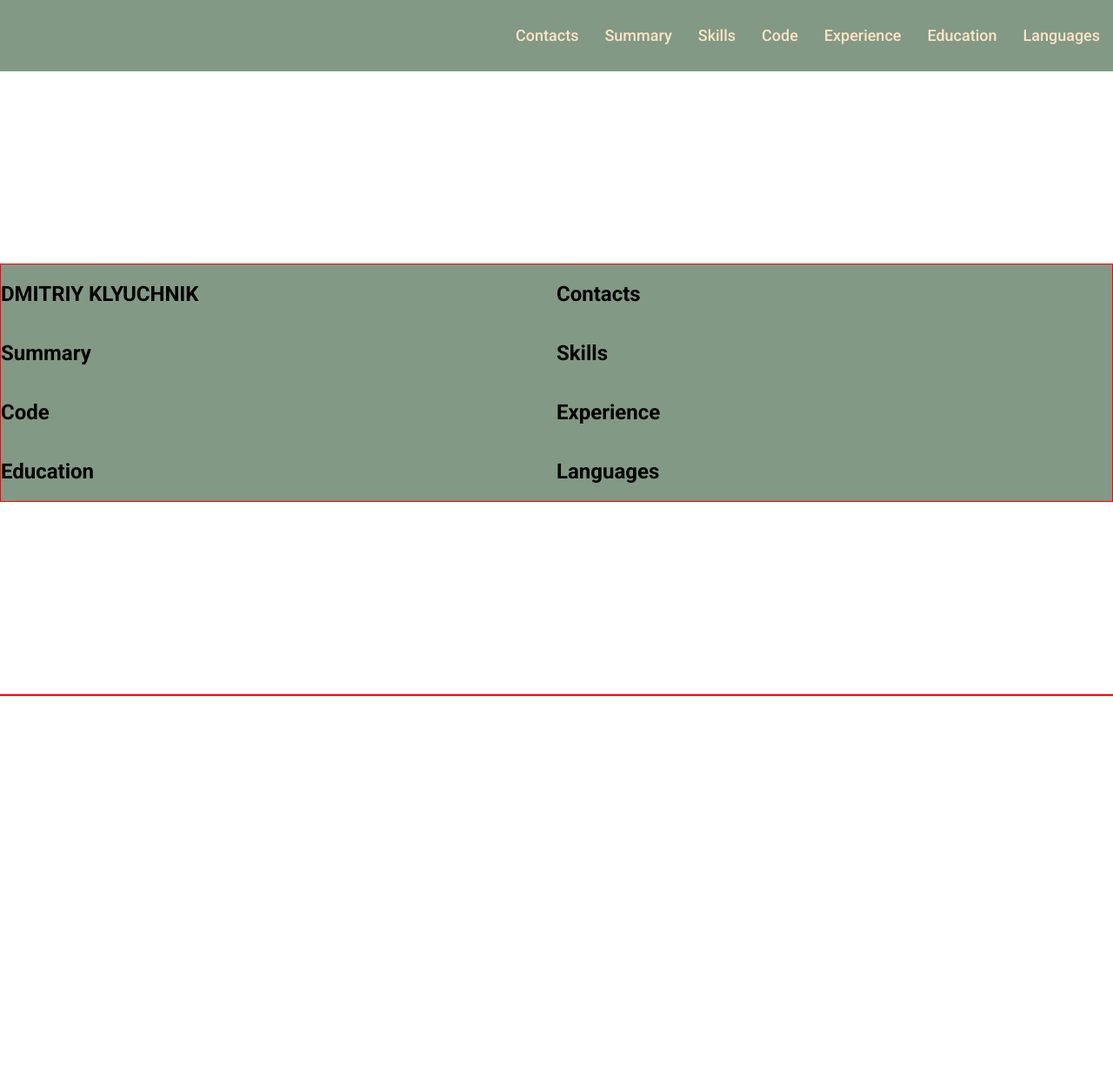
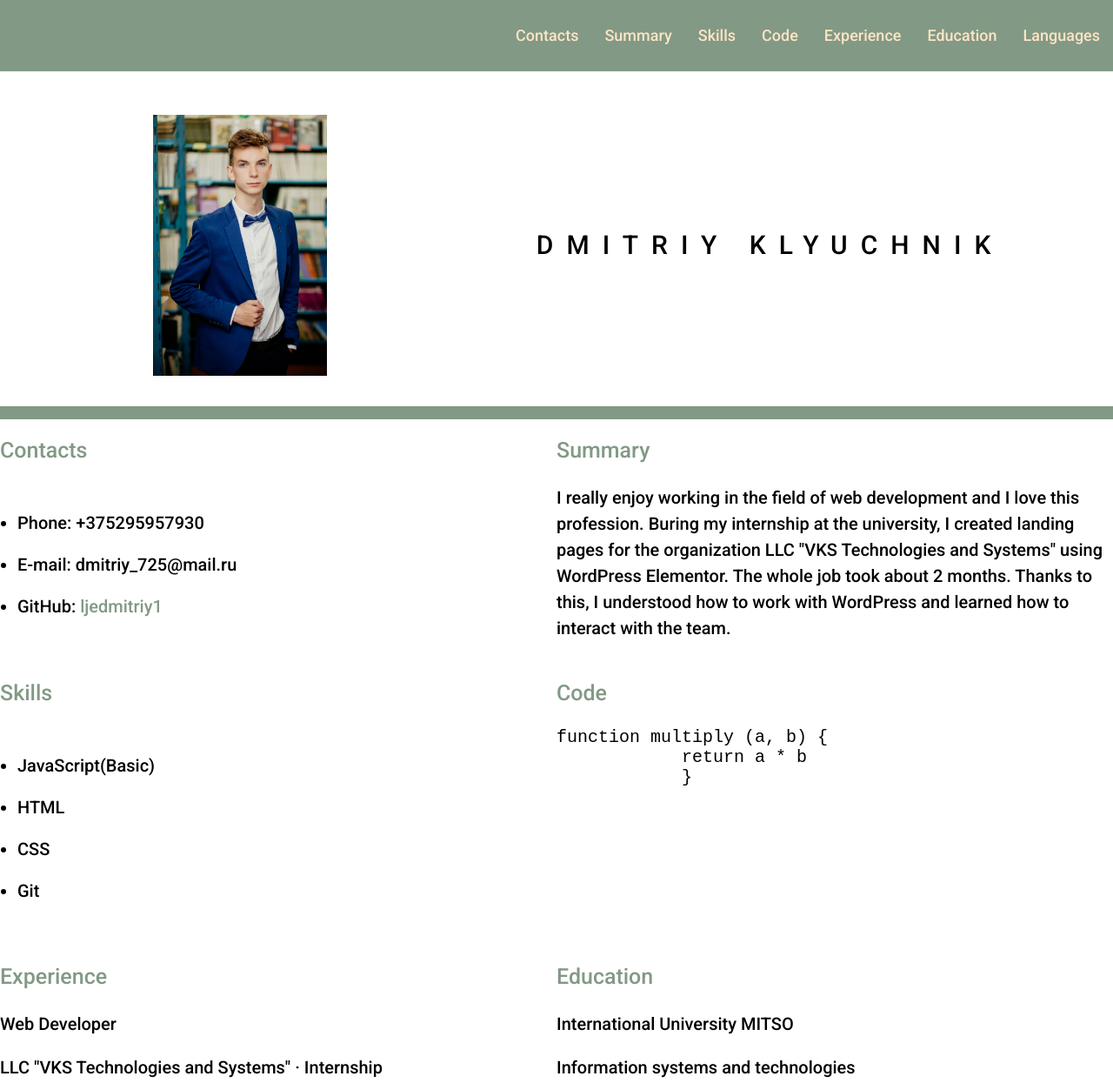
Before and after one commit to ljedmitriy1/rsschool-cv, a plain HTML site: page index.html in a window 1280 px wide. Shown: the top 1245 px of the page at 87% size. Before the commit the page ends 800 px from the top, so only its background shows below. Drawn offline with Linux system fonts and the light colour scheme.

Commit message:
feat: change main block

```diff
--- a/index.html
+++ b/index.html
@@ -41,32 +41,79 @@
         </ul>
       </nav>
     </header>
-    <main class="main main-container">
-      <div class="container"></div>
-      <section class="section" id="profile">
-        <h1 class="section-title">DMITRIY KLYUCHNIK</h1>
+    <main class="main">
+      <div class="container main-container">
+        <section class="section section-profile" id="profile">
+          <img
+            src="/rsschool-cv/assets/hgE1V-5P2A3_OZ8NYc7SsFauMpE6MJHBC71mt9Gt8X0NGtus0bzSy0UB9Aq4RnZIgppDhMoA.jpg"
+            alt="avatar"
+            class="profile-logo"
+          />
+          <div class="section-profile-title">
+            <h1 class="section-title main-title">DMITRIY KLYUCHNIK</h1>
+          </div>
         </section>
         <section class="section" id="contacts">
-        <h2 class="section-title">Contacts</h2>
+          <h2 class="section-title caption-title">Contacts</h2>
+          <ul class="section-list">
+            <li class="section-item">Phone: +375295957930</li>
+            <li class="section-item">E-mail: dmitriy_725@mail.ru</li>
+            <li class="section-item">
+              GitHub:
+              <a href="https://github.com/ljedmitriy1" class="main-link"
+                >ljedmitriy1</a
+              >
+            </li>
+          </ul>
         </section>
         <section class="section" id="summary">
-        <h2 class="section-title">Summary</h2>
+          <h2 class="section-title caption-title">Summary</h2>
+          <p class="text">
+            I really enjoy working in the field of web development and I love
+            this profession. Вuring my internship at the university, I created
+            landing pages for the organization LLC "VKS Technologies and
+            Systems" using WordPress Elementor. The whole job took about 2
+            months. Thanks to this, I understood how to work with WordPress and
+            learned how to interact with the team.
+          </p>
         </section>
         <section class="section" id="skills">
-        <h2 class="section-title">Skills</h2>
+          <h2 class="section-title caption-title">Skills</h2>
+          <ul class="section-list">
+            <li class="section-item">JavaScript(Basic)</li>
+            <li class="section-item">HTML</li>
+            <li class="section-item">CSS</li>
+            <li class="section-item">Git</li>
+          </ul>
         </section>
         <section class="section" id="code">
-        <h2 class="section-title">Code</h2>
+          <h2 class="section-title caption-title">Code</h2>
+          <pre class="pre"><code>function multiply (a, b) {
+            return a * b
+            }</code></pre>
         </section>
         <section class="section" id="experience">
-        <h2 class="section-title">Experience</h2>
+          <h2 class="section-title caption-title">Experience</h2>
+          <p class="text">Web Developer</p>
+          <p class="text">LLC "VKS Technologies and Systems" · Internship</p>
+          <p class="text">Apr 2022 - May 2022 / 2 month</p>
+          <p class="text">Minsk, Republic of Belarus</p>
         </section>
         <section class="section" id="education">
-        <h2 class="section-title">Education</h2>
+          <h2 class="section-title caption-title">Education</h2>
+          <p class="text">International University MITSO</p>
+          <p class="text">Information systems and technologies</p>
+          <p class="text">September 2018 - June 2022</p>
         </section>
         <section class="section" id="languages">
-        <h2 class="section-title">Languages</h2>
+          <h2 class="section-title caption-title">Languages</h2>
+          <ul class="section-list">
+            <li class="section-item">Russian - Native</li>
+            <li class="section-item">English - Intermediate</li>
+            <li class="section-item">Polish - Upper-Intermediate</li>
+          </ul>
         </section>
+      </div>
     </main>
     <footer class="footer">
       <div class="container"></div>
--- a/style.css
+++ b/style.css
@@ -14,11 +14,11 @@ body {
     background-color:#829985;
 }
 .main {
-    border: 1px solid red;
-    background-color: #829985;
+    margin-bottom: auto;
 }
 .footer {
     border: 1px solid red;
+    margin-bottom: auto;
 }
 .container {
     max-width: 1440px;
@@ -62,3 +62,59 @@ html {
         width: 100%;
     }
 }
+.section-title {
+    color:#829985;
+    font-size: 20px;
+    margin-bottom: 25px;
+    font-weight: 500;
+}
+.profile-logo {
+    width: 300px;
+    height: 300px;
+    object-fit: scale-down;
+}
+.section-profile {
+    display: flex;
+    justify-content: space-around;
+    width: 100%;
+    padding: 50px 30px 35px;
+    border-bottom: 15px solid #829985;
+  }
+  .section-profile-title {
+    display: flex;
+    flex-direction: column;
+    justify-content: center;
+  }
+  .main-title {
+    color:black;
+    letter-spacing: 15px;
+    font-size: 30px;
+  }
+  .caption-title {
+    font-size: 25px;
+  }
+  .section-list{
+    font-size: 20px;
+    color:black;
+    line-height: 2.4;
+    padding: 20px;
+  }
+  .main-link{
+    color:#829985;
+    text-decoration: none;
+    transition: color 0.5s;
+  }
+  .section-item a {
+    transition: color 0.5s;
+  }
+  .section-item a:hover {
+    color: #4d2323;
+  }
+  .text {
+    color: black;
+    font-size: 20px;
+    line-height: 30px;
+  }
+  .pre {
+    font-size: 20px;
+  }
```
Lines whose indentation alone changed are shown as unchanged.
